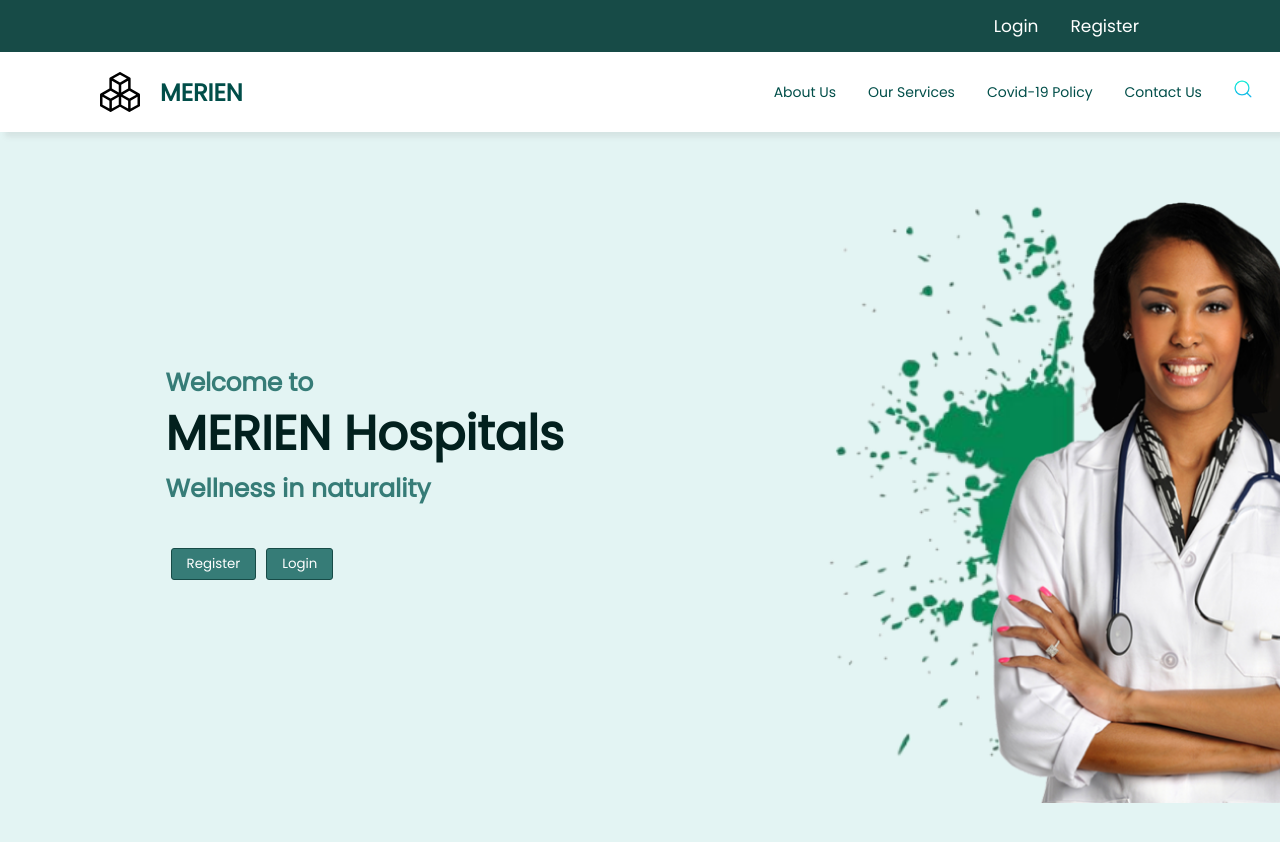
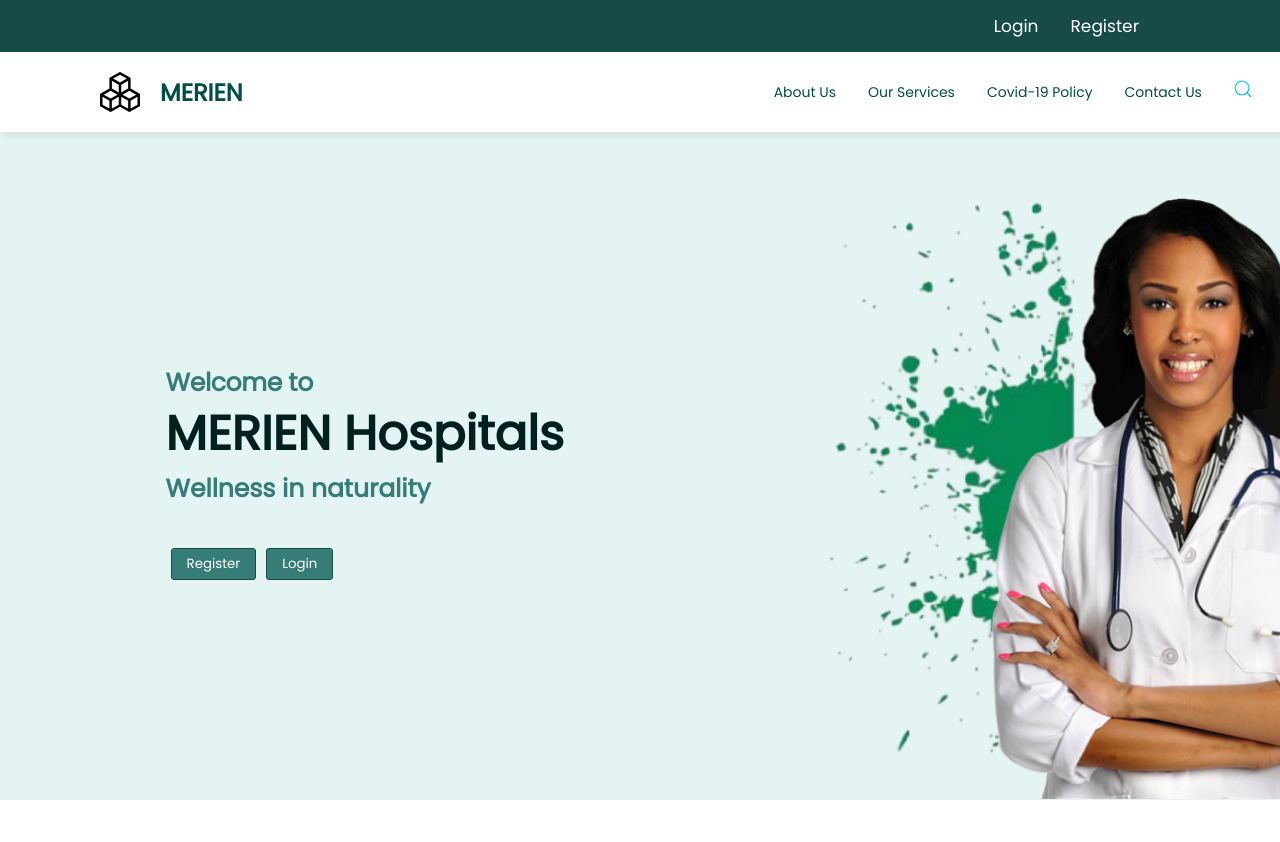
Before and after one commit to Sheila-a/Clientele, a React (Create React App) app: page / in a window 1280 px wide. Shown: the top 842 px of the page. After the commit the page ends 807 px from the top, so only its background shows below. Built offline with nearby package versions, Linux system fonts and the light colour scheme; a web font is replaced by a local one.

Commit message:
Test for Intro responsive(2)

```diff
--- a/src/Components/Home/Intro/Intro.css
+++ b/src/Components/Home/Intro/Intro.css
@@ -22,6 +22,7 @@
 
 .Intro {
   z-index: 1;
+  height: 100vh;
   /* margin-top: 16vh; */
 }
 
@@ -30,7 +31,7 @@
 }
 
 .Intro-cont {
-  height: 100.5vh;
+  height: 84vh;
   width: 100%;
   background-color: var(--third-color);
   opacity: 0.4;
@@ -92,7 +93,7 @@
 
 .Intro-pic {
   position: absolute;
-  top: 8vh;
+  top: 7.5vh;
   left: 110vh;
   flex: 1;
 }
@@ -134,6 +135,7 @@
   .Intro {
     margin-top: 0;
     z-index: 1;
+    height: 100vh;
 
   }
 
```
